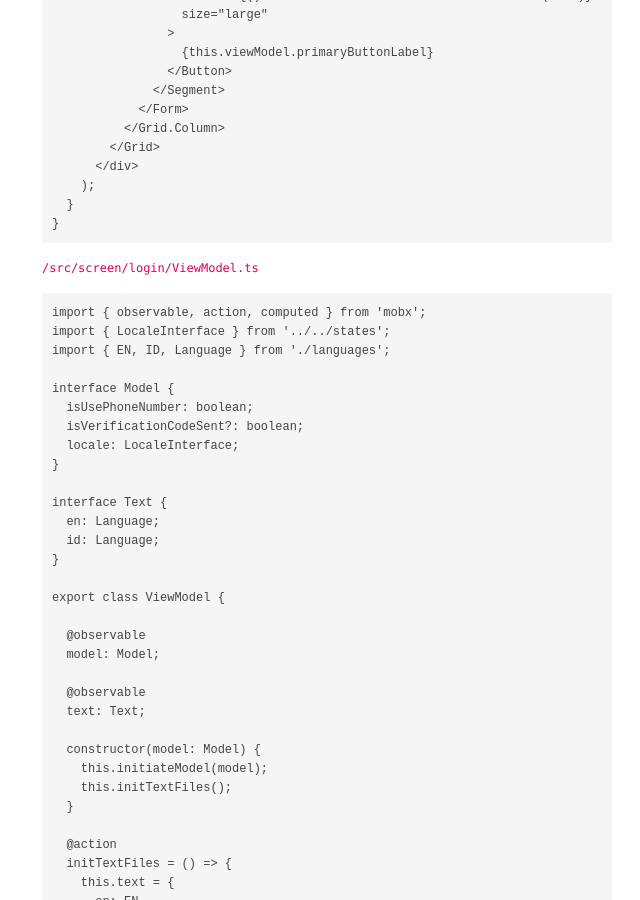
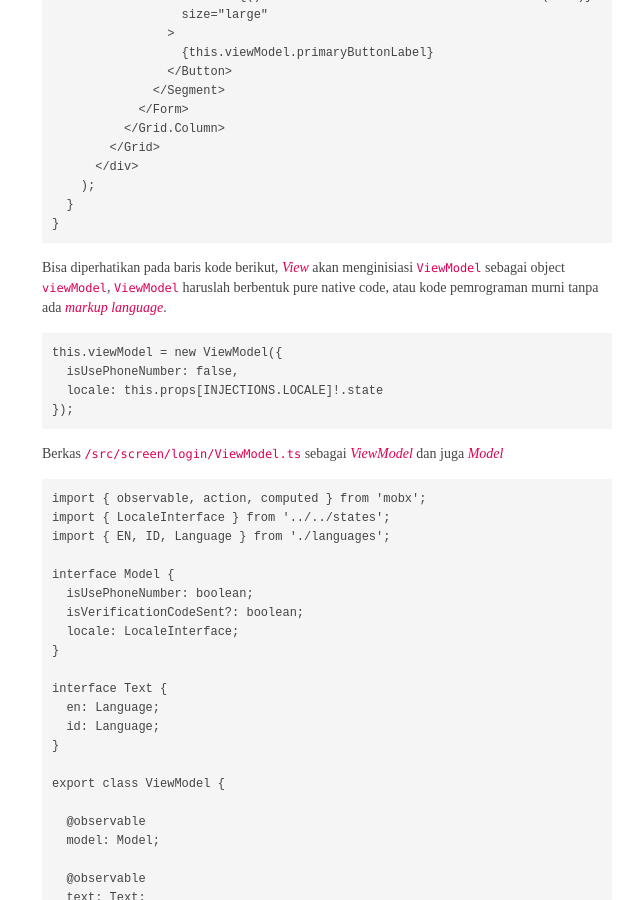
Before and after one commit to sendz/sendz.github.io, a Jekyll site: the page built from _posts/2018-09-24-arsitektur-proyek-reactjs-dengan-mvvm-pattern.md, in a window 1280 px wide and 900 px high, scrolled down 4373 px. Shown: the whole window, without its empty margins (313-953 px from the left). Built offline with Jekyll 4.4.1, drawn with Linux system fonts in a browser that asks for light colours; nearby versions of some CDN libraries; emoji names are drawn with the system emoji font; some web fonts are replaced; some of the changed text lies outside the part shown.

Commit message:
Add explanation on codes

````diff
--- a/_posts/2018-09-24-arsitektur-proyek-reactjs-dengan-mvvm-pattern.md
+++ b/_posts/2018-09-24-arsitektur-proyek-reactjs-dengan-mvvm-pattern.md
@@ -69,7 +69,7 @@ Keuntungan-keuntungan yang didapatkan dengan pola seperti ini:
 
 > Silakan sesuaikan dengan library atau state management yang anda gunakan
 
-`/src/screen/login/Login.tsx`
+Berkas `/src/screen/login/Login.tsx` sebagai *View*
 ```
 import * as React from 'react';
 import {
@@ -181,7 +181,16 @@ export class Login extends React.Component<Props> {
 }
 ```
 
-`/src/screen/login/ViewModel.ts`
+Bisa diperhatikan pada baris kode berikut, *View* akan menginisiasi `ViewModel` sebagai object `viewModel`, `ViewModel` haruslah berbentuk pure native code, atau kode pemrograman murni tanpa ada *markup language*.
+
+```
+this.viewModel = new ViewModel({
+  isUsePhoneNumber: false,
+  locale: this.props[INJECTIONS.LOCALE]!.state
+});
+```
+
+Berkas `/src/screen/login/ViewModel.ts` sebagai *ViewModel* dan juga *Model*
 ```
 import { observable, action, computed } from 'mobx';
 import { LocaleInterface } from '../../states';
@@ -283,7 +292,7 @@ export class ViewModel {
 }
 ```
 
-`/src/screen/login/ViewModel.test.ts`
+Berkas `/src/screen/login/ViewModel.test.ts` sebagai *Unit Test* untuk *ViewModel*
 
 ```
 import { EN, ID } from './languages';
````
